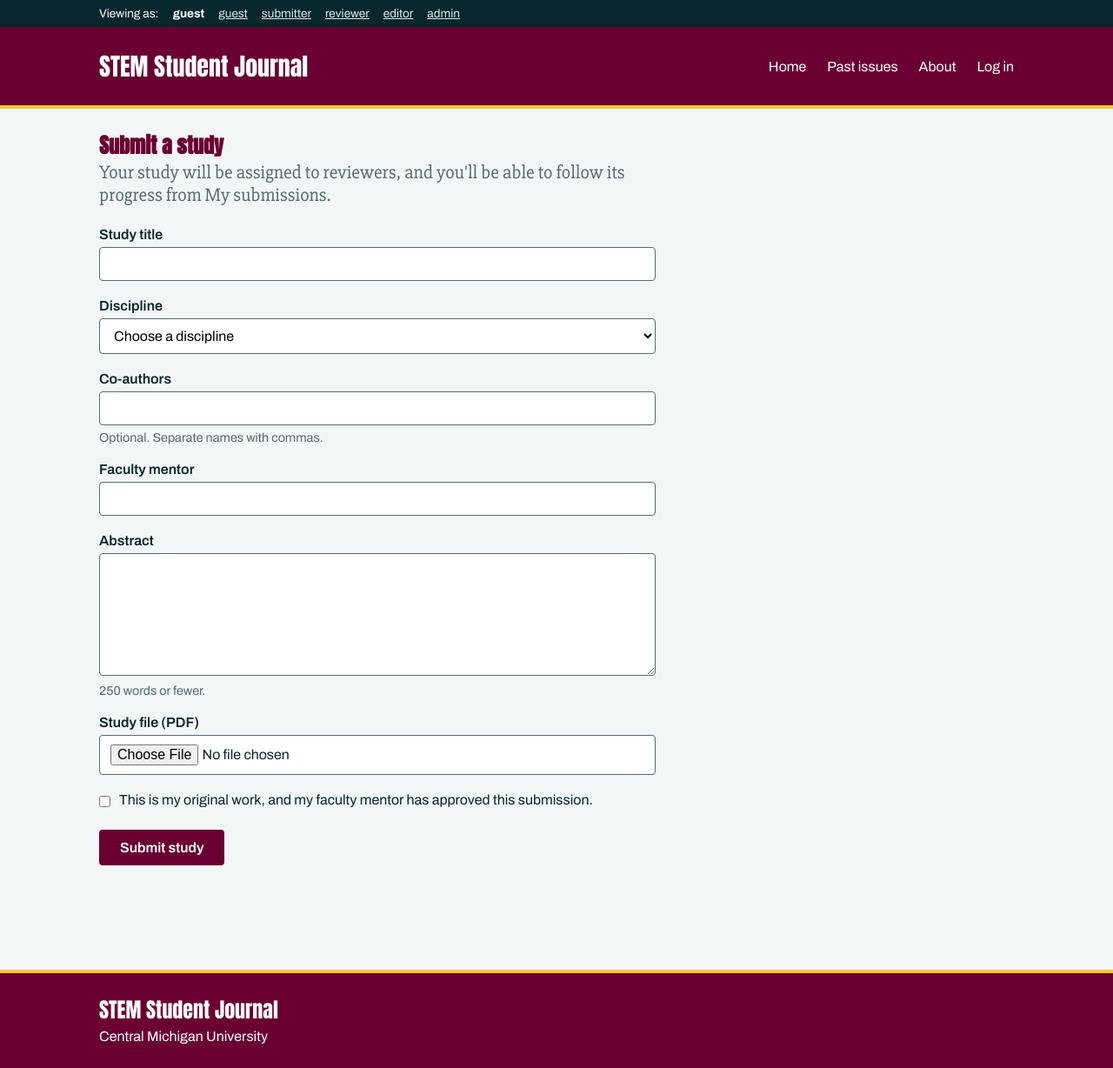
After one commit to IoannisTzor/Undergraduate-Research-Journal-Portal, a Flask app: page /submit in a window 1280 px wide. The commit adds this page. Shown: the whole page at 87% size. Run offline with Flask 3, Linux system fonts and the light colour scheme.

Commit message:
seperate views for each role + submit page
added seperate vierws for each role that will see seperate things and added a submit page for submitters

```diff
--- a/app.py
+++ b/app.py
@@ -41,3 +41,7 @@ def inject_role():
         "current_role": session.get("role", "guest"),
         "roles": ROLES,
     }
+
+@app.route("/submit")
+def submit_study():
+    return render_template("submit_study.html")
--- a/static/css/style.css
+++ b/static/css/style.css
@@ -63,7 +63,10 @@ main section {
   display: flex;
   justify-content: space-between;
   align-items: center;
+  flex-wrap: wrap;
+  gap: 12px;
 }
+
 
 .site-name {
   font-family: var(--font-heading);
@@ -72,8 +75,10 @@ main section {
   text-decoration: none;
 }
 
+
 .site-header ul {
   display: flex;
+  flex-wrap: wrap;
   gap: 24px;
   list-style: none;
   padding: 0;
@@ -195,7 +200,9 @@ article h3 a:hover {
   margin-bottom: 6px;
 }
 
-.field input {
+.field input,
+.field select,
+.field textarea {
   width: 100%;
   padding: 10px 12px;
   font: inherit;
@@ -204,7 +211,9 @@ article h3 a:hover {
   background-color: white;
 }
 
-.field input:focus {
+.field input:focus,
+.field select:focus,
+.field textarea:focus {
   outline: 3px solid var(--gold);
   border-color: var(--maroon);
 }
@@ -212,7 +221,35 @@ article h3 a:hover {
 .form-switch {
   margin-top: 24px;
 }
+.form-page--wide {
+  max-width: 640px;
+}
 
+.field textarea {
+  resize: vertical;
+}
+
+.field-hint {
+  font-size: 0.9rem;
+  color: var(--text-muted);
+  margin-top: 6px;
+  margin-bottom: 0;
+}
+
+.field--checkbox {
+  display: flex;
+  align-items: flex-start;
+  gap: 10px;
+}
+
+.field--checkbox input {
+  width: auto;
+  margin-top: 4px;
+}
+
+.field--checkbox label {
+  font-weight: 400;
+}
 button.button {
   border: none;
   cursor: pointer;
--- a/templates/base.html
+++ b/templates/base.html
@@ -26,9 +26,26 @@
       <nav>
         <ul>
           <li><a href="{{ url_for('home') }}">Home</a></li>
-          <li><a href="{{ url_for('past_issues') }}"> Past Articles</a></li>
+          <li><a href="{{ url_for('past_issues') }}">Past issues</a></li>
           <li><a href="{{ url_for('about') }}">About</a></li>
-          <li><a href="{{ url_for('login') }}">Log in</a></li>
+
+          {% if current_role == "submitter" %}
+            <li><a href="#">My submissions</a></li>
+            <li><a href="{{ url_for('submit_study') }}">Submit a study</a></li>
+          {% elif current_role == "reviewer" %}
+            <li><a href="#">My assignments</a></li>
+          {% elif current_role == "editor" %}
+            <li><a href="#">All submissions</a></li>
+            <li><a href="#">Build an issue</a></li>
+          {% elif current_role == "admin" %}
+            <li><a href="#">Manage users</a></li>
+          {% endif %}
+
+          {% if current_role == "guest" %}
+            <li><a href="{{ url_for('login') }}">Log in</a></li>
+          {% else %}
+            <li><a href="{{ url_for('switch_role', role='guest') }}">Log out</a></li>
+          {% endif %}
         </ul>
       </nav>
     </div>
--- /dev/null
+++ b/templates/submit_study.html
@@ -0,0 +1,60 @@
+{% extends "base.html" %}
+
+{% block title %}Submit a study | STEM Student Journal{% endblock %}
+
+{% block content %}
+    <section class="form-page form-page--wide">
+      <h1>Submit a study</h1>
+      <p class="intro">Your study will be assigned to reviewers, and you'll be able to follow its progress from My submissions.</p>
+
+      <form method="post" enctype="multipart/form-data">
+        <div class="field">
+          <label for="title">Study title</label>
+          <input type="text" id="title" name="title" required>
+        </div>
+
+        <div class="field">
+          <label for="discipline">Discipline</label>
+          <select id="discipline" name="discipline" required>
+            <option value="">Choose a discipline</option>
+            <option value="biology">Biology</option>
+            <option value="chemistry">Chemistry</option>
+            <option value="computer-science">Computer Science</option>
+            <option value="engineering">Engineering</option>
+            <option value="environmental-science">Environmental Science</option>
+            <option value="mathematics">Mathematics</option>
+            <option value="physics">Physics</option>
+          </select>
+        </div>
+
+        <div class="field">
+          <label for="coauthors">Co-authors</label>
+          <input type="text" id="coauthors" name="coauthors" aria-describedby="coauthors-hint">
+          <p class="field-hint" id="coauthors-hint">Optional. Separate names with commas.</p>
+        </div>
+
+        <div class="field">
+          <label for="mentor">Faculty mentor</label>
+          <input type="text" id="mentor" name="mentor" required>
+        </div>
+
+        <div class="field">
+          <label for="abstract">Abstract</label>
+          <textarea id="abstract" name="abstract" rows="7" required aria-describedby="abstract-hint"></textarea>
+          <p class="field-hint" id="abstract-hint">250 words or fewer.</p>
+        </div>
+
+        <div class="field">
+          <label for="study_file">Study file (PDF)</label>
+          <input type="file" id="study_file" name="study_file" accept=".pdf,application/pdf" required>
+        </div>
+
+        <div class="field field--checkbox">
+          <input type="checkbox" id="confirm" name="confirm" required>
+          <label for="confirm">This is my original work, and my faculty mentor has approved this submission.</label>
+        </div>
+
+        <button type="submit" class="button">Submit study</button>
+      </form>
+    </section>
+{% endblock %}
```
